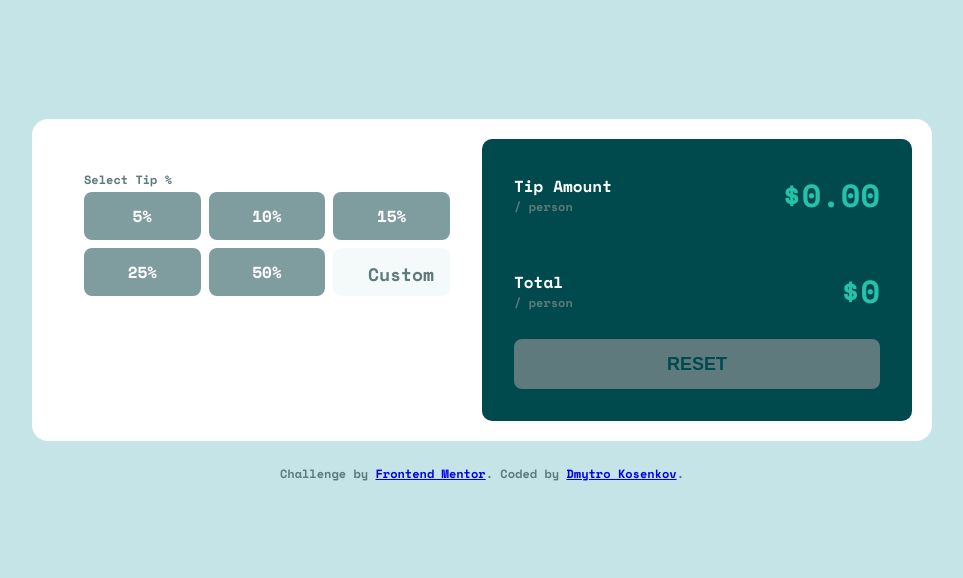
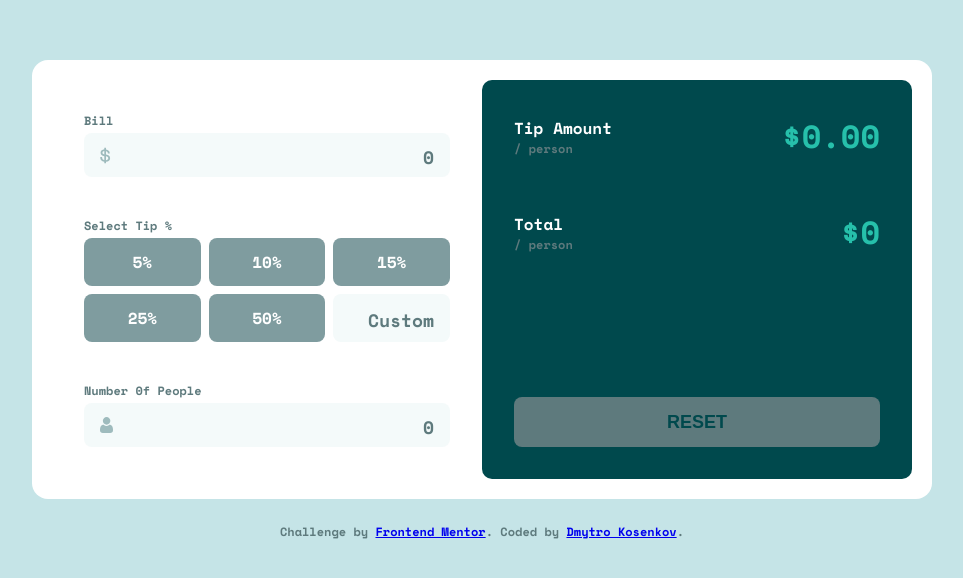
Before and after one commit to dmitriykosenkov/tip-calculator, a React (Create React App) app: page / in a window 1280 px wide. Shown: the part 124-702 px from the top of the page, without its empty margins (158-1121 px from the left). Built offline with nearby package versions, Linux system fonts and the light colour scheme.

Commit message:
add form folder

```diff
--- a/src/App.jsx
+++ b/src/App.jsx
@@ -1,6 +1,6 @@
 import { useEffect, useState } from "react";
 import "./App.css";
-// import Form from "./components/form/Form";
+import Form from "./components/form/Form";
 import Selector from "./components/Selector/Selector";
 import ResultItem from "./components/result/ResultItem";
 
@@ -49,7 +49,7 @@ function App() {
          <div class="dashboard">
             <div class="dashboard__content">
                <div class="dashboard__form form">
-                  {/* <Form title="Bill" value={bill} setValue={setBill} /> */}
+                  <Form title="Bill" value={bill} setValue={setBill} />
                   <Selector
                      tip={tip}
                      setCustomTip={setCustomTip}
@@ -57,11 +57,11 @@ function App() {
                      setTip={setTip}
                      disable={disable}
                   />
-                  {/* <Form
+                  <Form
                      title="Number 0f People"
                      value={peopleCount}
                      setValue={setPeopleCount}
-                  /> */}
+                  />
                </div>
                <div class="dashboard__result">
                   <div class="dashboard__result-schedule">
--- /dev/null
+++ b/src/components/form/Form.jsx
@@ -0,0 +1,31 @@
+import s from "./Form.module.css";
+import iconDollar from "../../images/icon-dollar.svg";
+import iconPerson from "../../images/icon-person.svg";
+
+const Form = ({ title, value, setValue }) => {
+
+   return (
+      <div>
+         <div className={s.formTitleBlock}>
+            <p className={s.title}>{title}</p>
+         </div>
+         <input
+            type="text"
+            placeholder="0"
+            style={{
+               backgroundImage:
+                  title === "Bill"
+                     ? `url(${iconDollar})`
+                     : `url(${iconPerson})`,
+               backgroundRepeat: "no-repeat",
+               backgroundPosition: "1rem 50%",
+            }}
+            className={s.input}
+            value={value}
+            onChange={(e) => setValue(e.target.value)}
+         />
+      </div>
+   );
+};
+
+export default Form;
--- /dev/null
+++ b/src/components/form/Form.module.css
@@ -0,0 +1,22 @@
+.formTitleBlock {
+   display: flex;
+   justify-content: space-between;
+}
+.title {
+   font-size: var(--fz-small);
+   padding-bottom: 0.25rem;
+}
+.error {
+   opacity: 0;
+   visibility: hidden;
+}
+.input {
+   width: 100%;
+   font-size: var(--fz-basic);
+   border-radius: var(--radii-small);
+   background-color: var(--cyan-100);
+   border: none;
+   color: var(--cyan-500);
+   font-weight: var(--fw-bold);
+   padding: 0.25rem 1rem;
+}
```
